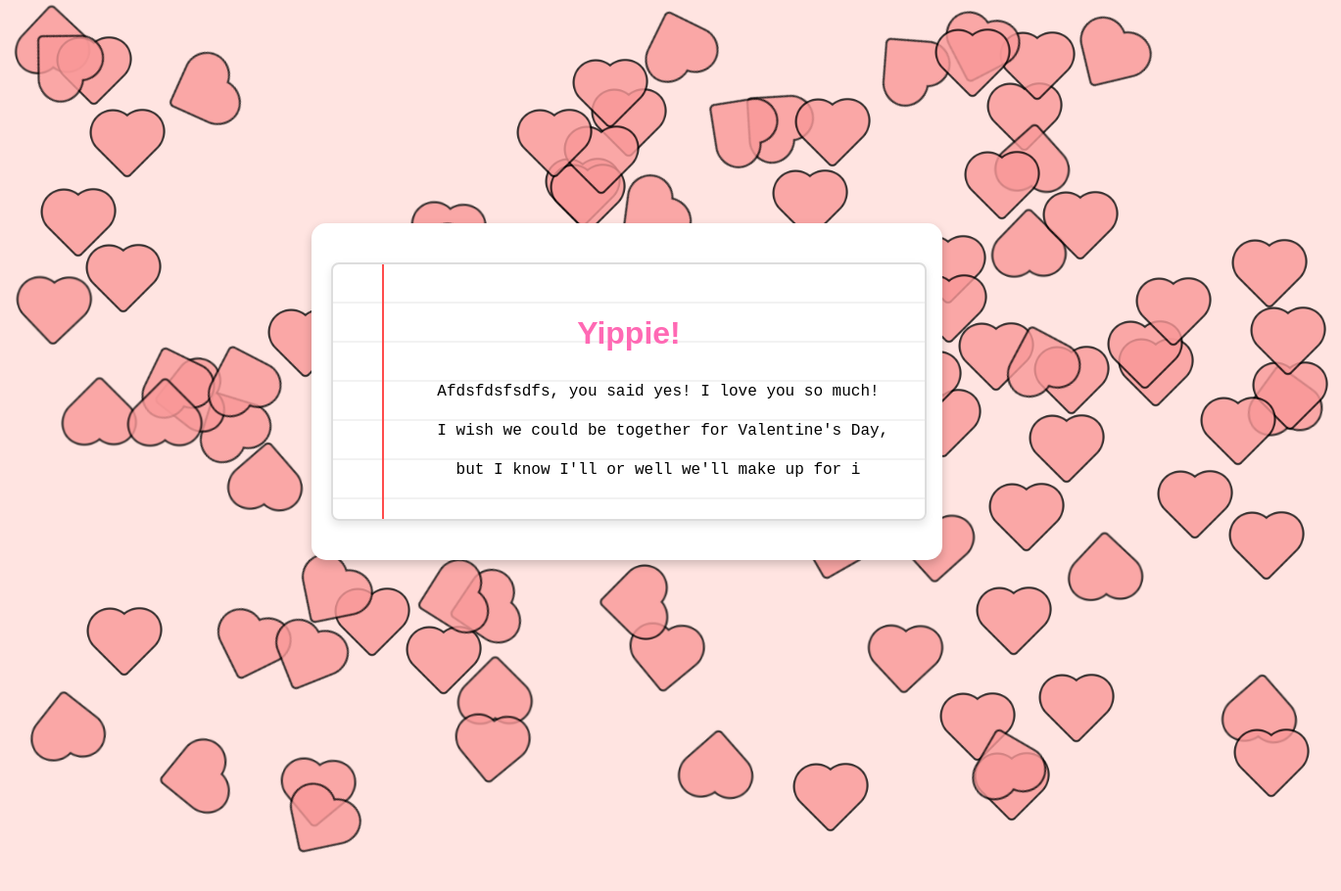
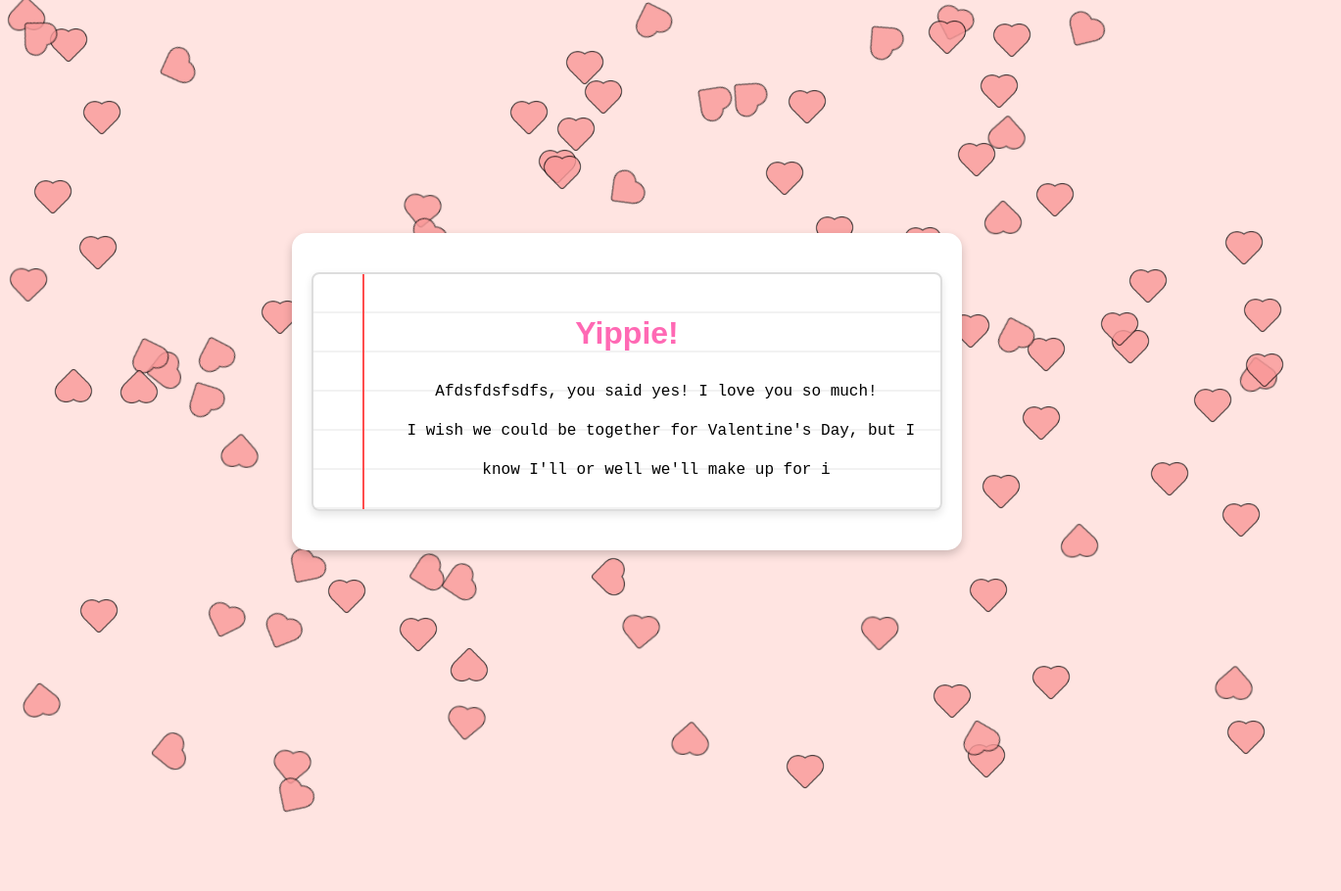
Before and after one commit to 100linesofcodes/Valentines, a plain HTML site: page index.html in a window 1280 px wide. Both pictures are taken after a click on the button "Yes, of course!". Shown: the whole page at 98% size, 1369 px wide, since content can reach past the window. After the commit the page ends 849 px from the top, so only its background shows below. Drawn offline with Linux system fonts and the light colour scheme.

Commit message:
Update styles.css

```diff
--- a/styles.css
+++ b/styles.css
@@ -1,3 +1,4 @@
+/* General body styling */
 body {
   display: flex;
   justify-content: center;
@@ -9,6 +10,7 @@ body {
   text-align: center;
 }
 
+/* Main container styling */
 .container {
   background: white;
   padding: 20px;
@@ -16,16 +18,19 @@ body {
   box-shadow: 0 4px 10px rgba(0, 0, 0, 0.2);
 }
 
+/* Heading styling */
 h1 {
   color: #ff69b4;
 }
 
+/* Buttons container */
 .buttons {
   display: flex;
   gap: 20px;
   margin-top: 20px;
 }
 
+/* Button styling */
 button {
   background: #ff69b4;
   color: white;
@@ -41,6 +46,7 @@ button:hover {
   background: #ff1493;
 }
 
+/* Emoji styling */
 .emoji {
   width: 44px;
   height: 44px;
@@ -48,15 +54,17 @@ button:hover {
   margin-left: 8px;
 }
 
+
+
 #notebook {
   position: relative;
-  width: 90%;
-  max-width: 600px;
+  width: 600px; /* Increased width */
+  height: auto;
   background: linear-gradient(to bottom, #fff 95%, #f2f2f2 95%);
-  background-size: 100% 40px;
+  background-size: 100% 40px; /* Line spacing */
   border: 2px solid #ddd;
   border-radius: 8px;
-  padding: 5%;
+  padding: 20px;
   box-shadow: 0 4px 8px rgba(0, 0, 0, 0.1);
   overflow: hidden;
   margin: 20px auto;
@@ -69,16 +77,16 @@ button:hover {
   left: 50px;
   height: 100%;
   width: 2px;
-  background-color: #ff4d4d;
+  background-color: #ff4d4d; /* Red margin line */
   z-index: 1;
 }
 
 #notebook p {
   margin: 0;
-  padding-left: 60px;
+  padding-left: 60px; /* Align with the red margin */
   font-family: 'Courier New', Courier, monospace;
   font-size: 16px;
-  line-height: 40px;
+  line-height: 40px; /* Matches the background line spacing */
   white-space: pre-wrap;
   z-index: 2;
   position: relative;
@@ -86,16 +94,16 @@ button:hover {
 
 .heart {
   position: absolute;
-  width: 8vw;
-  height: 8vw;
+  width: 50px; /* Size of the heart image */
+  height: 50px;
   animation: float 5s ease-in-out infinite;
   opacity: 0.8;
-  z-index: -1;
-  transition: transform 0.3s ease-in-out;
+  z-index: -1; /* Ensure hearts are behind everything */
+  transition: transform 0.3s ease-in-out; /* Smooth scaling transition */
 }
 
 .heart:hover {
-  transform: scale(1.5);
+  transform: scale(1.5); /* Scale up the heart when hovered */
 }
 
 @keyframes float {
@@ -103,56 +111,52 @@ button:hover {
       transform: translate(0, 0) rotate(0deg);
   }
   50% {
-      transform: translate(0, -20px) rotate(180deg);
+      transform: translate(0, -20px) rotate(180deg); /* Smooth upward movement */
   }
   100% {
-      transform: translate(0, 0) rotate(360deg);
+      transform: translate(0, 0) rotate(360deg); /* Return to original position */
   }
 }
+
 
 .heart:nth-child(1) {
   top: 10%;
   left: 10%;
+  animation-duration: 6s;
 }
 
 .heart:nth-child(2) {
   top: 20%;
   left: 80%;
+  animation-duration: 4s;
 }
 
 .heart:nth-child(3) {
   top: 50%;
   left: 30%;
+  animation-duration: 5s;
 }
 
 .heart:nth-child(4) {
   top: 70%;
   left: 60%;
+  animation-duration: 7s;
 }
 
 .heart:nth-child(5) {
   top: 30%;
   left: 40%;
+  animation-duration: 3s;
 }
 
 .heart:nth-child(6) {
   top: 40%;
   left: 10%;
+  animation-duration: 5s;
 }
 
 .heart:nth-child(7) {
   top: 80%;
   left: 20%;
+  animation-duration: 6s;
 }
-
-@media (max-width: 768px) {
-  #notebook {
-    font-size: 14px;
-    line-height: 1.5em;
-  }
-
-  .heart {
-    width: 10vw;
-    height: 10vw;
-  }
-}
```
